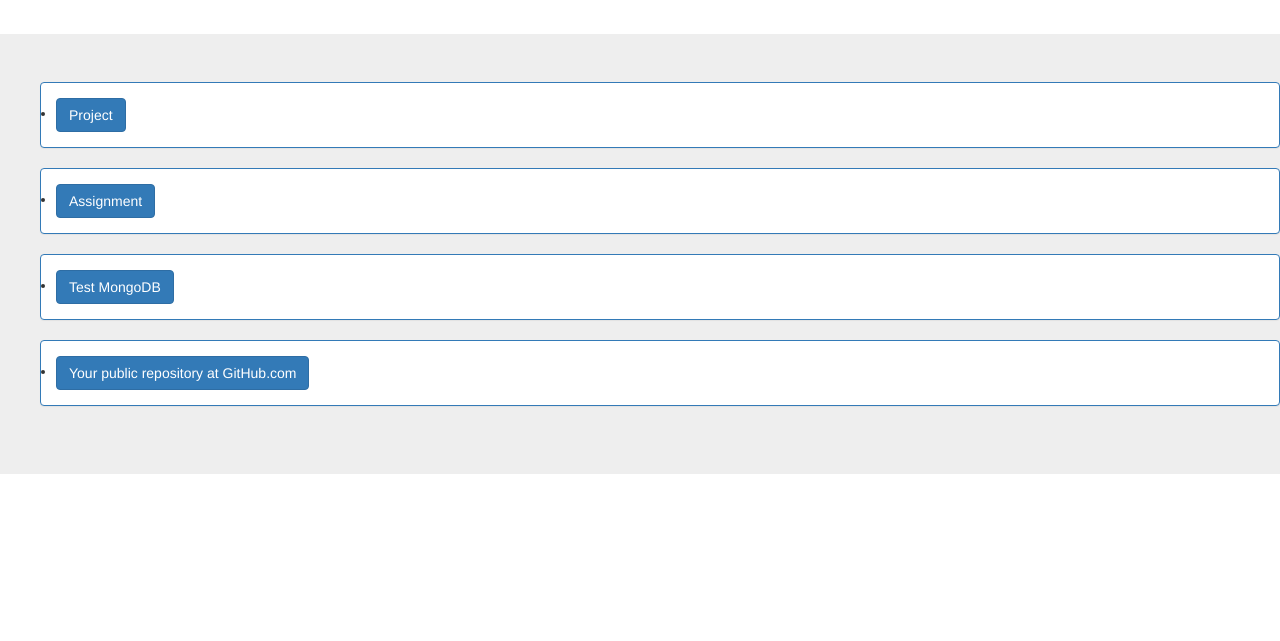
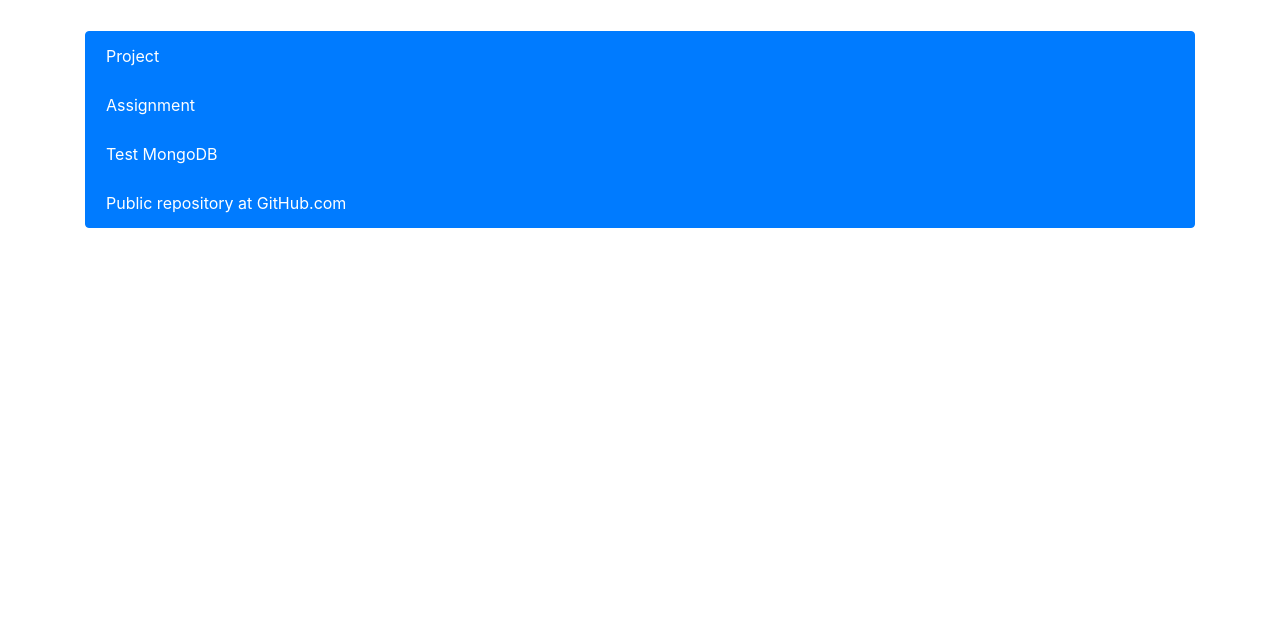
Before and after one commit to ghagarepranali/ghagare-pranali-webdev, a website: page public/index.html in a window 1280 px wide. Shown: the part 159-800 px from the top of the page. Drawn offline with nearby package versions, Linux system fonts and the light colour scheme.

Commit message:
change in the look of index

```diff
--- a/public/index.html
+++ b/public/index.html
@@ -17,43 +17,18 @@
     <h2>Required links</h2>
     <br>
     <br>
+
+<div class="list-group">
+    <a href="project/index.html" class="list-group-item active">
+        Project
+    </a>
+    <a href="assignment/index.html" class="list-group-item active">Assignment
+    </a>
+    <a href="test/index.html" class="list-group-item active">Test MongoDB
+    </a>
+    <a href="https://github.com/ghagarepranali/ghagare-pranali-webdev" class="list-group-item active">Public repository at GitHub.com
+    </a>
 </div>
-    <div class="jumbotron">
-        <ul>
-        <div class="panel panel-primary">
-            <div class="panel-body">
-                <li>
-                    <a href="project/index.html" class="btn btn-primary">Project</a>
-                </li>
-            </div>
-        </div>
-
-            <div class="panel panel-primary">
-                <div class="panel-body">
-                    <li>
-                        <a href="assignment/index.html" class="btn btn-primary">Assignment</a>
-                    </li>
-                </div>
-            </div>
-
-            <div class="panel panel-primary">
-                <div class="panel-body">
-                    <li>
-                        <a href="test/index.html" class="btn btn-primary">Test MongoDB</a>
-                    </li>
-                </div>
-            </div>
-
-            <div class="panel panel-primary">
-                <div class="panel-body">
-                    <li>
-                        <a href="https://github.com/ghagarepranali/ghagare-pranali-webdev"
-                           class="btn btn-primary">Your public repository at GitHub.com</a>
-                    </li>
-                </div>
-            </div>
-
-    </ul>
 </div>
 </body>
 </html>
```
